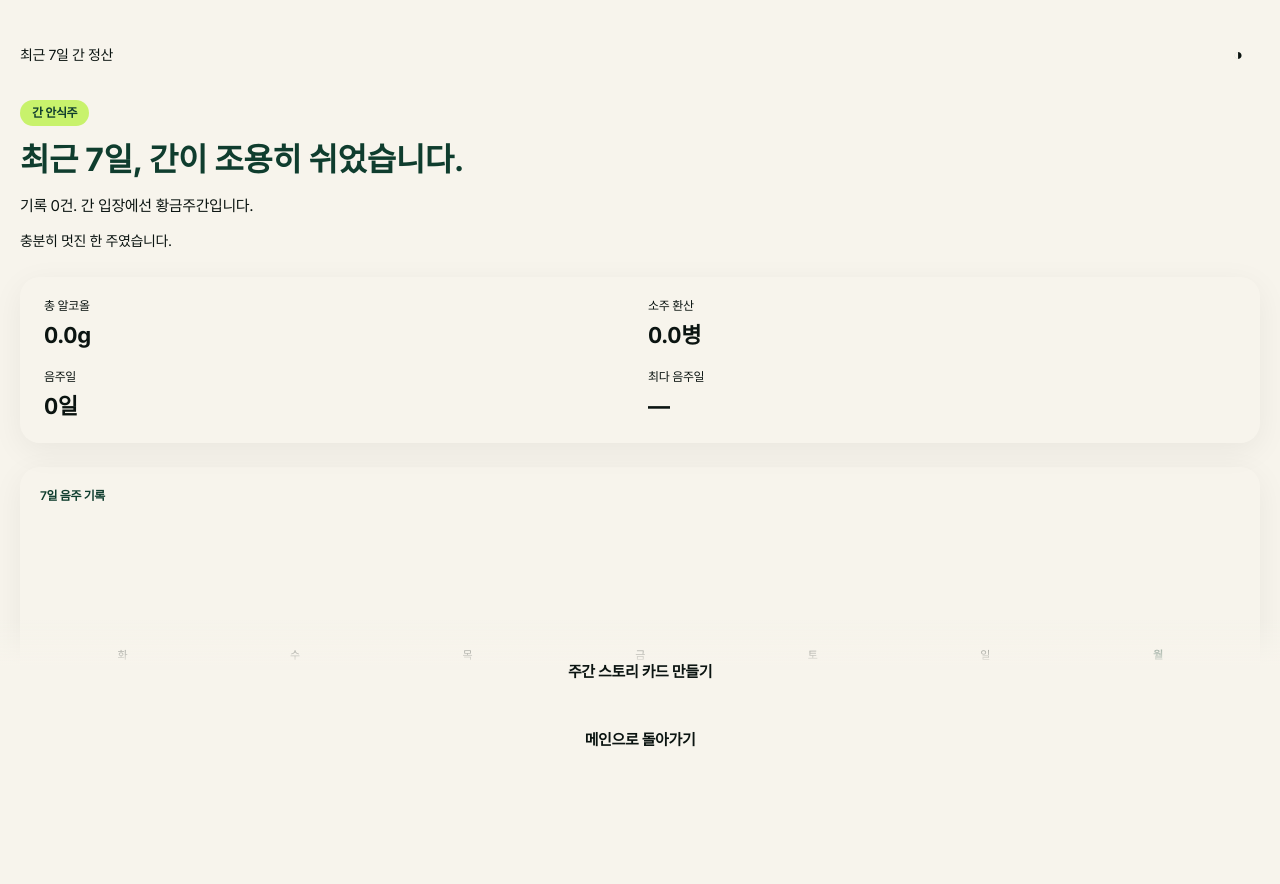
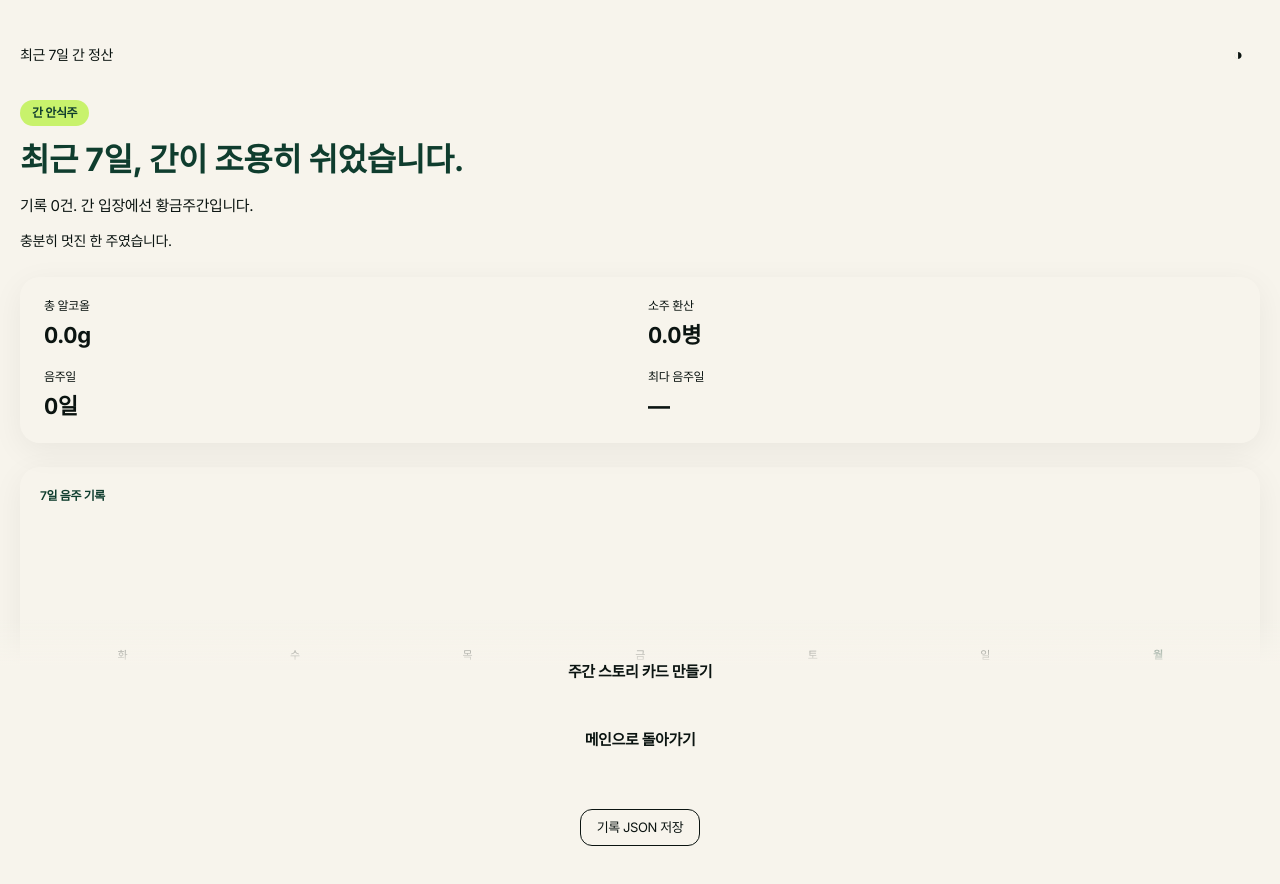
Before and after one commit to emjdp/how-is-your-liver, a Next.js app: page /weekly in a window 1280 px wide. Shown: the top 884 px of the page. Built offline with nearby package versions, Linux system fonts and the light colour scheme; no server answers; a web font is replaced by a local one.

Commit message:
feat: export records as json

```diff
--- a/components/result/WeeklyClient.tsx
+++ b/components/result/WeeklyClient.tsx
@@ -7,6 +7,7 @@ import { getRecordsForDates } from '@/lib/storage'
 import { computeWeek, computeDay } from '@/lib/calculate'
 import { getWeekTier, isHighTier } from '@/lib/tiers'
 import { safetyLineLong } from '@/lib/safety-copy'
+import { exportRecordsAsJson } from '@/lib/export'
 import { Button } from '@/components/ui/Button'
 import { Toast } from '@/components/ui/Toast'
 import { ThemeToggle } from '@/components/ui/ThemeToggle'
@@ -168,6 +169,28 @@ export function WeeklyClient() {
         >
           * {safetyLineLong}
         </p>
+
+        {/* JSON export */}
+        <div className="flex flex-col items-center gap-2 pt-2">
+          <p
+            className="text-[0.7rem]"
+            style={{ color: 'var(--color-muted)' }}
+          >
+            기기 안에만 저장됩니다. 서버로 보내지지 않아요.
+          </p>
+          <button
+            type="button"
+            onClick={exportRecordsAsJson}
+            className="text-[0.8125rem] px-4 py-2 rounded-xl border transition-colors duration-200"
+            style={{
+              color: 'var(--color-muted)',
+              borderColor: 'var(--color-glass-stroke)',
+              background: 'transparent',
+            }}
+          >
+            기록 JSON 저장
+          </button>
+        </div>
       </div>
 
       {/* 하단 고정 CTA */}
--- /dev/null
+++ b/lib/export.ts
@@ -0,0 +1,44 @@
+import type { DayRecord } from "@/types/record";
+import { getKSTToday } from "@/lib/date";
+import { getAllRecords } from "@/lib/storage";
+
+export interface ExportPayload {
+  version: 1;
+  exportedAt: string;
+  records: DayRecord[];
+}
+
+/** 기록 배열을 export 페이로드로 직렬화 — 순수 함수, 브라우저 API 미사용 */
+export function serializeExport(records: DayRecord[]): ExportPayload {
+  return {
+    version: 1,
+    exportedAt: new Date().toISOString(),
+    records,
+  };
+}
+
+/** export 파일명 생성 (예: how-is-your-liver-records-2026-05-18.json) */
+export function buildExportFilename(today?: string): string {
+  const date = today ?? getKSTToday();
+  return `how-is-your-liver-records-${date}.json`;
+}
+
+/**
+ * LocalStorage 기록 전체를 JSON 파일로 다운로드.
+ * 서버 전송 없음. SSR 환경에서는 no-op.
+ */
+export function exportRecordsAsJson(): void {
+  if (typeof window === "undefined") return;
+  const records = getAllRecords();
+  const payload = serializeExport(records);
+  const json = JSON.stringify(payload, null, 2);
+  const blob = new Blob([json], { type: "application/json" });
+  const url = URL.createObjectURL(blob);
+  const a = document.createElement("a");
+  a.href = url;
+  a.download = buildExportFilename();
+  document.body.appendChild(a);
+  a.click();
+  document.body.removeChild(a);
+  URL.revokeObjectURL(url);
+}
--- a/lib/storage.ts
+++ b/lib/storage.ts
@@ -88,6 +88,20 @@ export function getRecordsForDates(dateStrings: string[]): RecordsMap {
   return result;
 }
 
+/** 모든 기록 반환 — sanitize 적용. export 전용 public API */
+export function getAllRecords(): DayRecord[] {
+  const records = readAll();
+  const result: DayRecord[] = [];
+  for (const [date, r] of Object.entries(records)) {
+    try {
+      result.push(sanitizeRecord(r));
+    } catch {
+      result.push({ date, soju: 0, beer: 0, updatedAt: Date.now() });
+    }
+  }
+  return result.sort((a, b) => a.date.localeCompare(b.date));
+}
+
 /** LocalStorage 지원 여부 확인 (시크릿 모드 등) */
 export function isStorageAvailable(): boolean {
   if (isSSR()) return false;
```
Also changed, not shown: 2 other files (tests, documents, lock files or other folders).
